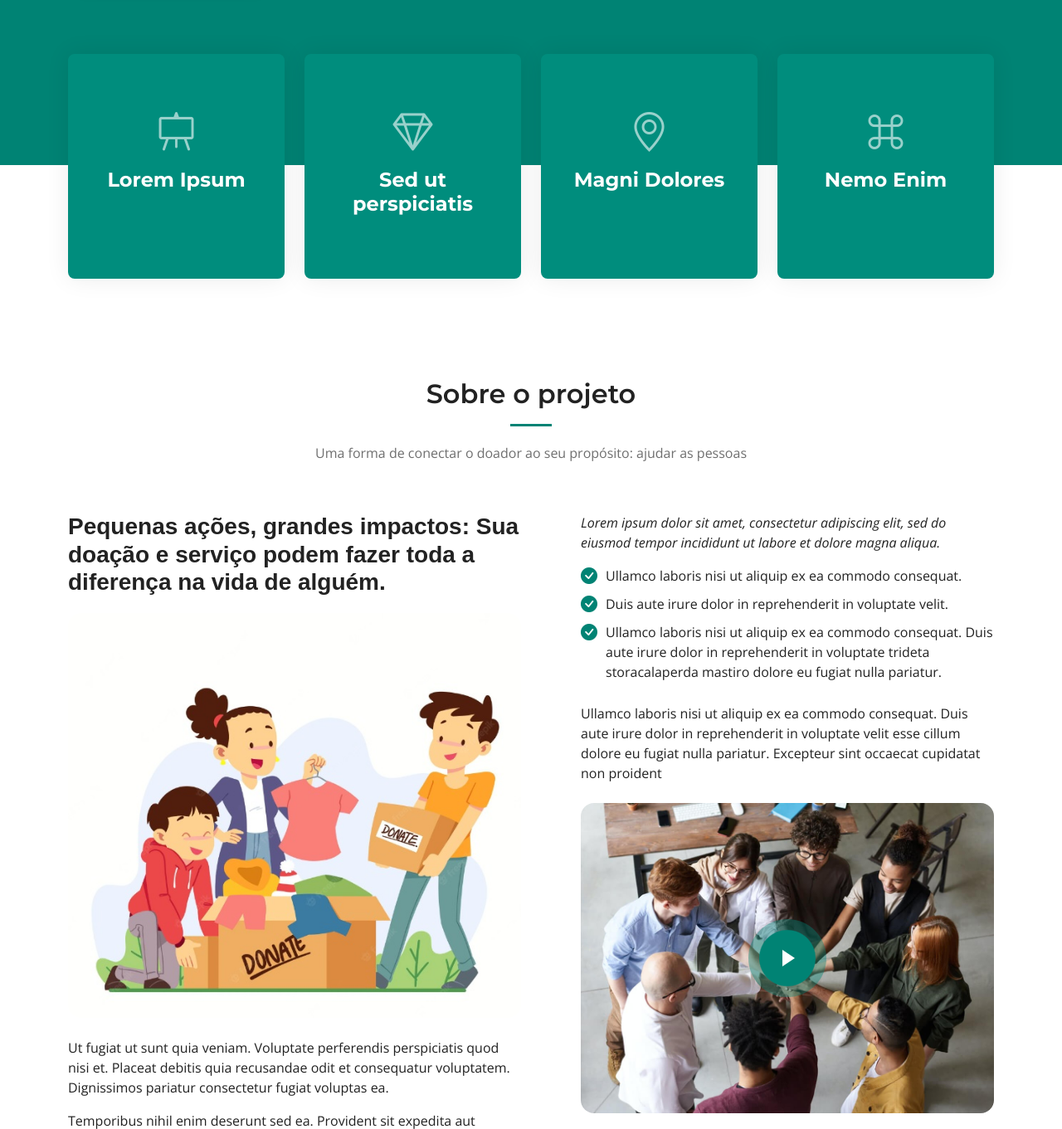
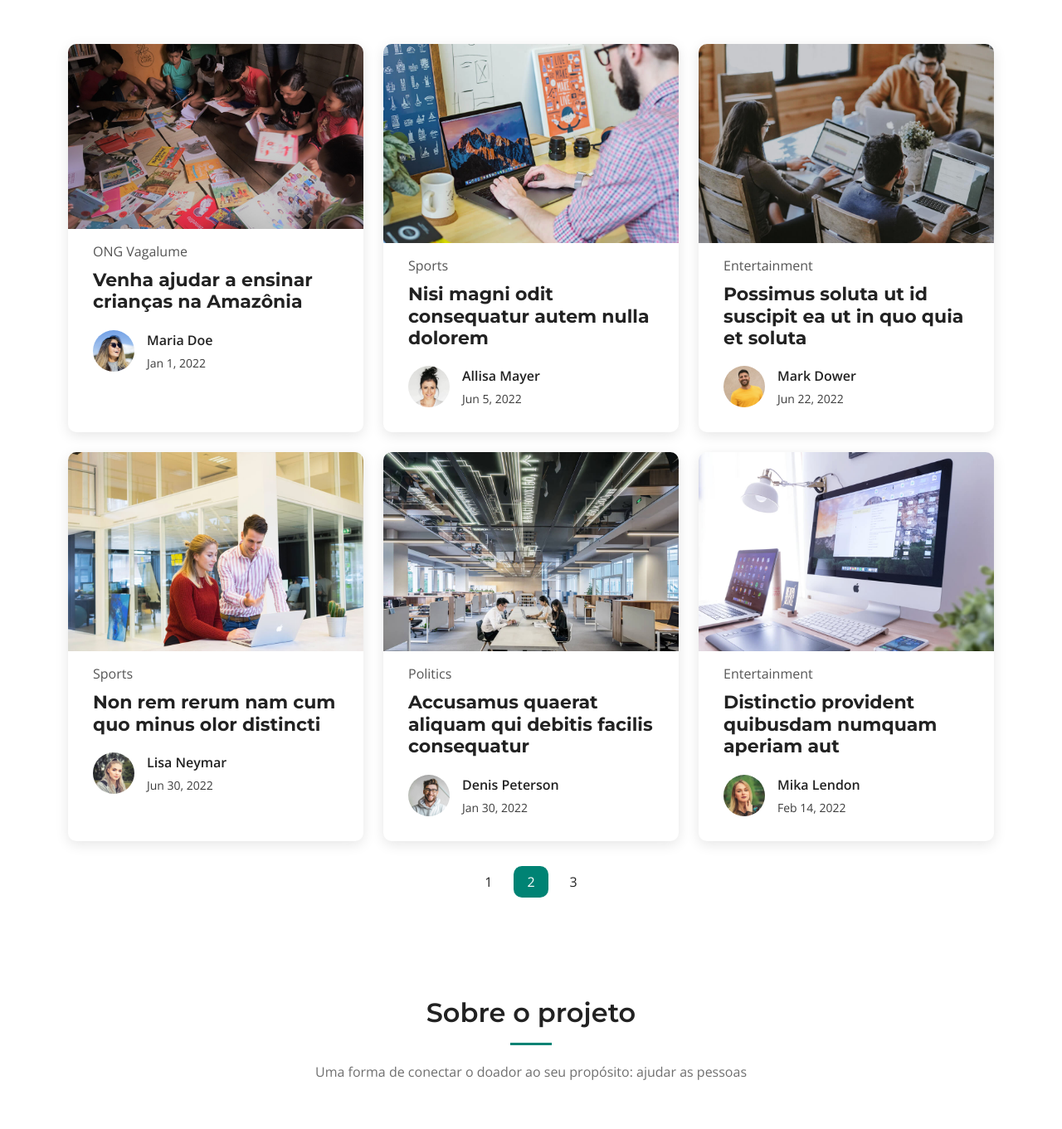
Before and after one commit to daviFferreiraS/trab_engsoft, a plain HTML site: page template_site/index.html in a window 1280 px wide. Shown: the part 560-1921 px from the top of the page at 83% size. Drawn offline with nearby package versions, Linux system fonts and the light colour scheme.

Commit message:
update front, posting advertisements

```diff
--- a/template_site/index.html
+++ b/template_site/index.html
@@ -5,7 +5,7 @@
   <meta charset="utf-8">
   <meta content="width=device-width, initial-scale=1.0" name="viewport">
 
-  <title>Impact Bootstrap Template - Index</title>
+  <title>DoAção</title>
   <meta content="" name="description">
   <meta content="" name="keywords">
 
@@ -114,47 +114,188 @@
         </div>
       </div>
     </div>
-    <div class="icon-boxes position-relative">
-      <div class="container position-relative">
-        <div class="row gy-4 mt-5">
-
-          <div class="col-xl-3 col-md-6" data-aos="fade-up" data-aos-delay="100">
-            <div class="icon-box">
-              <div class="icon"><i class="bi bi-easel"></i></div>
-              <h4 class="title"><a href="" class="stretched-link">Lorem Ipsum</a></h4>
-            </div>
-          </div><!--End Icon Box -->
-
-          <div class="col-xl-3 col-md-6" data-aos="fade-up" data-aos-delay="200">
-            <div class="icon-box">
-              <div class="icon"><i class="bi bi-gem"></i></div>
-              <h4 class="title"><a href="" class="stretched-link">Sed ut perspiciatis</a></h4>
-            </div>
-          </div><!--End Icon Box -->
-
-          <div class="col-xl-3 col-md-6" data-aos="fade-up" data-aos-delay="300">
-            <div class="icon-box">
-              <div class="icon"><i class="bi bi-geo-alt"></i></div>
-              <h4 class="title"><a href="" class="stretched-link">Magni Dolores</a></h4>
-            </div>
-          </div><!--End Icon Box -->
-
-          <div class="col-xl-3 col-md-6" data-aos="fade-up" data-aos-delay="500">
-            <div class="icon-box">
-              <div class="icon"><i class="bi bi-command"></i></div>
-              <h4 class="title"><a href="" class="stretched-link">Nemo Enim</a></h4>
-            </div>
-          </div><!--End Icon Box -->
-
-        </div>
-      </div>
-    </div>
 
     </div>
   </section>
   <!-- End Hero Section -->
 
   <main id="main">
+
+  <!-- ======= Blog Section ======= -->
+  <section id="blog" class="blog">
+    <div class="container" data-aos="fade-up">
+
+      <div class="row gy-4 posts-list">
+
+        <div class="col-xl-4 col-md-6">
+          <article>
+
+            <div class="post-img">
+              <img src="assets/img/blog/img_ong_vagalume.jpg" alt="" class="img-fluid">
+            </div>
+
+            <p class="post-category">ONG Vagalume</p>
+
+            <h2 class="title">
+              <a href="blog-details.html">Venha ajudar a ensinar crianças na Amazônia</a>
+            </h2>
+
+            <div class="d-flex align-items-center">
+              <img src="assets/img/blog/blog-author.jpg" alt="" class="img-fluid post-author-img flex-shrink-0">
+              <div class="post-meta">
+                <p class="post-author-list">Maria Doe</p>
+                <p class="post-date">
+                  <time datetime="2022-01-01">Jan 1, 2022</time>
+                </p>
+              </div>
+            </div>
+
+          </article>
+        </div><!-- End post list item -->
+
+        <div class="col-xl-4 col-md-6">
+          <article>
+
+            <div class="post-img">
+              <img src="assets/img/blog/blog-2.jpg" alt="" class="img-fluid">
+            </div>
+
+            <p class="post-category">Sports</p>
+
+            <h2 class="title">
+              <a href="blog-details.html">Nisi magni odit consequatur autem nulla dolorem</a>
+            </h2>
+
+            <div class="d-flex align-items-center">
+              <img src="assets/img/blog/blog-author-2.jpg" alt="" class="img-fluid post-author-img flex-shrink-0">
+              <div class="post-meta">
+                <p class="post-author-list">Allisa Mayer</p>
+                <p class="post-date">
+                  <time datetime="2022-01-01">Jun 5, 2022</time>
+                </p>
+              </div>
+            </div>
+
+          </article>
+        </div><!-- End post list item -->
+
+        <div class="col-xl-4 col-md-6">
+          <article>
+
+            <div class="post-img">
+              <img src="assets/img/blog/blog-3.jpg" alt="" class="img-fluid">
+            </div>
+
+            <p class="post-category">Entertainment</p>
+
+            <h2 class="title">
+              <a href="blog-details.html">Possimus soluta ut id suscipit ea ut in quo quia et soluta</a>
+            </h2>
+
+            <div class="d-flex align-items-center">
+              <img src="assets/img/blog/blog-author-3.jpg" alt="" class="img-fluid post-author-img flex-shrink-0">
+              <div class="post-meta">
+                <p class="post-author-list">Mark Dower</p>
+                <p class="post-date">
+                  <time datetime="2022-01-01">Jun 22, 2022</time>
+                </p>
+              </div>
+            </div>
+
+          </article>
+        </div><!-- End post list item -->
+
+        <div class="col-xl-4 col-md-6">
+          <article>
+
+            <div class="post-img">
+              <img src="assets/img/blog/blog-4.jpg" alt="" class="img-fluid">
+            </div>
+
+            <p class="post-category">Sports</p>
+
+            <h2 class="title">
+              <a href="blog-details.html">Non rem rerum nam cum quo minus olor distincti</a>
+            </h2>
+
+            <div class="d-flex align-items-center">
+              <img src="assets/img/blog/blog-author-4.jpg" alt="" class="img-fluid post-author-img flex-shrink-0">
+              <div class="post-meta">
+                <p class="post-author-list">Lisa Neymar</p>
+                <p class="post-date">
+                  <time datetime="2022-01-01">Jun 30, 2022</time>
+                </p>
+              </div>
+            </div>
+
+          </article>
+        </div><!-- End post list item -->
+
+        <div class="col-xl-4 col-md-6">
+          <article>
+
+            <div class="post-img">
+              <img src="assets/img/blog/blog-5.jpg" alt="" class="img-fluid">
+            </div>
+
+            <p class="post-category">Politics</p>
+
+            <h2 class="title">
+              <a href="blog-details.html">Accusamus quaerat aliquam qui debitis facilis consequatur</a>
+            </h2>
+
+            <div class="d-flex align-items-center">
+              <img src="assets/img/blog/blog-author-5.jpg" alt="" class="img-fluid post-author-img flex-shrink-0">
+              <div class="post-meta">
+                <p class="post-author-list">Denis Peterson</p>
+                <p class="post-date">
+                  <time datetime="2022-01-01">Jan 30, 2022</time>
+                </p>
+              </div>
+            </div>
+
+          </article>
+        </div><!-- End post list item -->
+
+        <div class="col-xl-4 col-md-6">
+          <article>
+
+            <div class="post-img">
+              <img src="assets/img/blog/blog-6.jpg" alt="" class="img-fluid">
+            </div>
+
+            <p class="post-category">Entertainment</p>
+
+            <h2 class="title">
+              <a href="blog-details.html">Distinctio provident quibusdam numquam aperiam aut</a>
+            </h2>
+
+            <div class="d-flex align-items-center">
+              <img src="assets/img/blog/blog-author-6.jpg" alt="" class="img-fluid post-author-img flex-shrink-0">
+              <div class="post-meta">
+                <p class="post-author-list">Mika Lendon</p>
+                <p class="post-date">
+                  <time datetime="2022-01-01">Feb 14, 2022</time>
+                </p>
+              </div>
+            </div>
+
+          </article>
+        </div><!-- End post list item -->
+
+      </div><!-- End blog posts list -->
+
+      <div class="blog-pagination">
+        <ul class="justify-content-center">
+          <li><a href="#">1</a></li>
+          <li class="active"><a href="#">2</a></li>
+          <li><a href="#">3</a></li>
+        </ul>
+      </div><!-- End blog pagination -->
+
+    </div>
+  </section><!-- End Blog Section -->
+
 
     <!-- ======= About Us Section ======= -->
     <section id="about" class="about">
@@ -169,7 +310,7 @@
           <div class="col-lg-6">
             <h3>Pequenas ações, grandes impactos: Sua doação e serviço podem fazer toda a diferença na vida de alguém.</h3>
             <img src="assets/img/about.jpg" class="img-fluid rounded-4 mb-4" alt="">
-            <p>Ut fugiat ut sunt quia veniam. Voluptate perferendis perspiciatis quod nisi et. Placeat debitis quia recusandae odit et consequatur voluptatem. Dignissimos pariatur consectetur fugiat voluptas ea.</p>
+            <p>A doação causa impactos positivos na vida de quem a recebe, mas também transforma quem doa, seja tempo, recursos financeiros, materiais, alimentação ou oferece qualquer tipo de apoio e ação solidária.</p>
             <p>Temporibus nihil enim deserunt sed ea. Provident sit expedita aut cupiditate nihil vitae quo officia vel. Blanditiis eligendi possimus et in cum. Quidem eos ut sint rem veniam qui. Ut ut repellendus nobis tempore doloribus debitis explicabo similique sit. Accusantium sed ut omnis beatae neque deleniti repellendus.</p>
           </div>
           <div class="col-lg-6">
```
Also changed, not shown: template_site/assets/img/blog/img_ong_vagalume.jpg (added).
